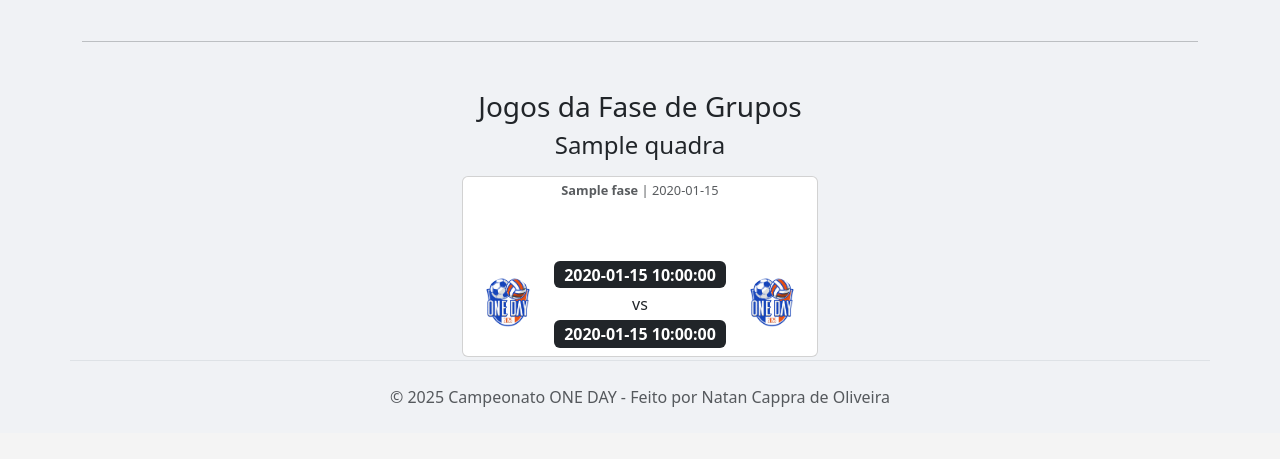
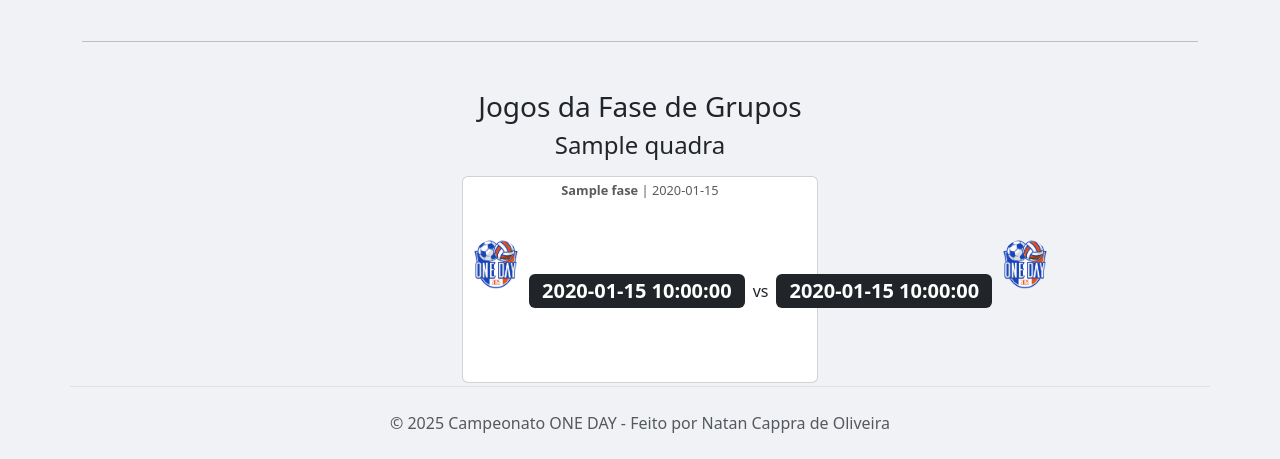
Before and after one commit to natancappra/oneday, a Python web app: template templates/painel_publico.html in a window 1280 px wide. Shown: the part 400-859 px from the top of the page. Before the commit the page ends 807 px from the top, so only its background shows below. Run offline with Jinja, Linux system fonts and the light colour scheme; the template is opened without the code that fills it: most values are stand-ins (such as "Sample title", 1, 10 or a date in 2020).

Commit message:
mduanças estrutura das vizualizações

```diff
--- a/templates/partials/game_card_public.html
+++ b/templates/partials/game_card_public.html
@@ -1,18 +1,17 @@
-<div class="card h-100 mb-3"> {# A classe h-100 (height 100%) garante a mesma altura #}
+<div class="card h-100 mb-3">
     <div class="card-body text-center p-2 d-flex flex-column">
 
-        <div class="card-subtitle text-muted" style="font-size: 0.8rem;">
+        <div class="card-subtitle text-muted" style="font-size: 0.8rem; flex-shrink: 0;">
             <strong>{{ jogo.time_a.grupo.nome if jogo.time_a and jogo.time_a.grupo else jogo.fase }}</strong>
             | {{ jogo.data_hora.strftime('%H:%M') if jogo.data_hora else 'A definir' }}
         </div>
 
-        <div class="d-flex justify-content-between align-items-center mt-auto">
+        <div class="d-flex justify-content-between align-items-center flex-grow-1 mt-2">
 
-            <div class="text-center" style="flex: 1;">
-                {# IMAGEM REDONDA DO TIME #}
+            <div class="d-flex flex-column align-items-center" style="flex: 1;">
                 <img src="{{ jogo.time_a.imagem or url_for('static', filename='img/default_logo.png') }}" alt="Logo"
-                     style="width: 50px; height: 50px; border-radius: 50%; object-fit: cover; margin: 0 auto 5px auto;">
-
+                     style="width: 50px; height: 50px; border-radius: 50%; object-fit: cover; margin-bottom: 5px;">
+                <div class="text-center" style="min-height: 50px;">
                     <span class="fw-bold" style="font-size: 1rem; display: block; line-height: 1.2;">
                         {{ jogo.time_a.nome_base or (jogo.time_a.nome_igreja if jogo.time_a else 'A definir') }}
                     </span>
@@ -20,18 +19,18 @@
                         {{ jogo.time_a.nome_igreja if jogo.time_a else '' }}
                     </span>
                 </div>
-
-            <div class="px-2">
-                <span class="badge bg-dark fs-6">{{ jogo.gols_time_a if jogo.gols_time_a is not none else '-' }}</span>
-                <span class="my-1 d-block">vs</span>
-                <span class="badge bg-dark fs-6">{{ jogo.gols_time_b if jogo.gols_time_b is not none else '-' }}</span>
             </div>
 
-            <div class="text-center" style="flex: 1;">
-                {# IMAGEM REDONDA DO TIME #}
+            <div class="px-2 d-flex align-items-center">
+                <span class="badge bg-dark fs-5">{{ jogo.gols_time_a if jogo.gols_time_a is not none else '-' }}</span>
+                <span class="mx-2">vs</span>
+                <span class="badge bg-dark fs-5">{{ jogo.gols_time_b if jogo.gols_time_b is not none else '-' }}</span>
+            </div>
+
+            <div class="d-flex flex-column align-items-center" style="flex: 1;">
                 <img src="{{ jogo.time_b.imagem or url_for('static', filename='img/default_logo.png') }}" alt="Logo"
-                     style="width: 50px; height: 50px; border-radius: 50%; object-fit: cover; margin: 0 auto 5px auto;">
-
+                     style="width: 50px; height: 50px; border-radius: 50%; object-fit: cover; margin-bottom: 5px;">
+                <div class="text-center" style="min-height: 50px;">
                     <span class="fw-bold" style="font-size: 1rem; display: block; line-height: 1.2;">
                         {{ jogo.time_b.nome_base or (jogo.time_b.nome_igreja if jogo.time_b else 'A definir') }}
                     </span>
@@ -39,6 +38,7 @@
                         {{ jogo.time_b.nome_igreja if jogo.time_b else '' }}
                     </span>
                 </div>
+            </div>
 
         </div>
     </div>
```
Also changed, not shown: templates/chaveamento_admin.html (+43 -22 lines). Lines whose indentation alone changed are shown as unchanged.
